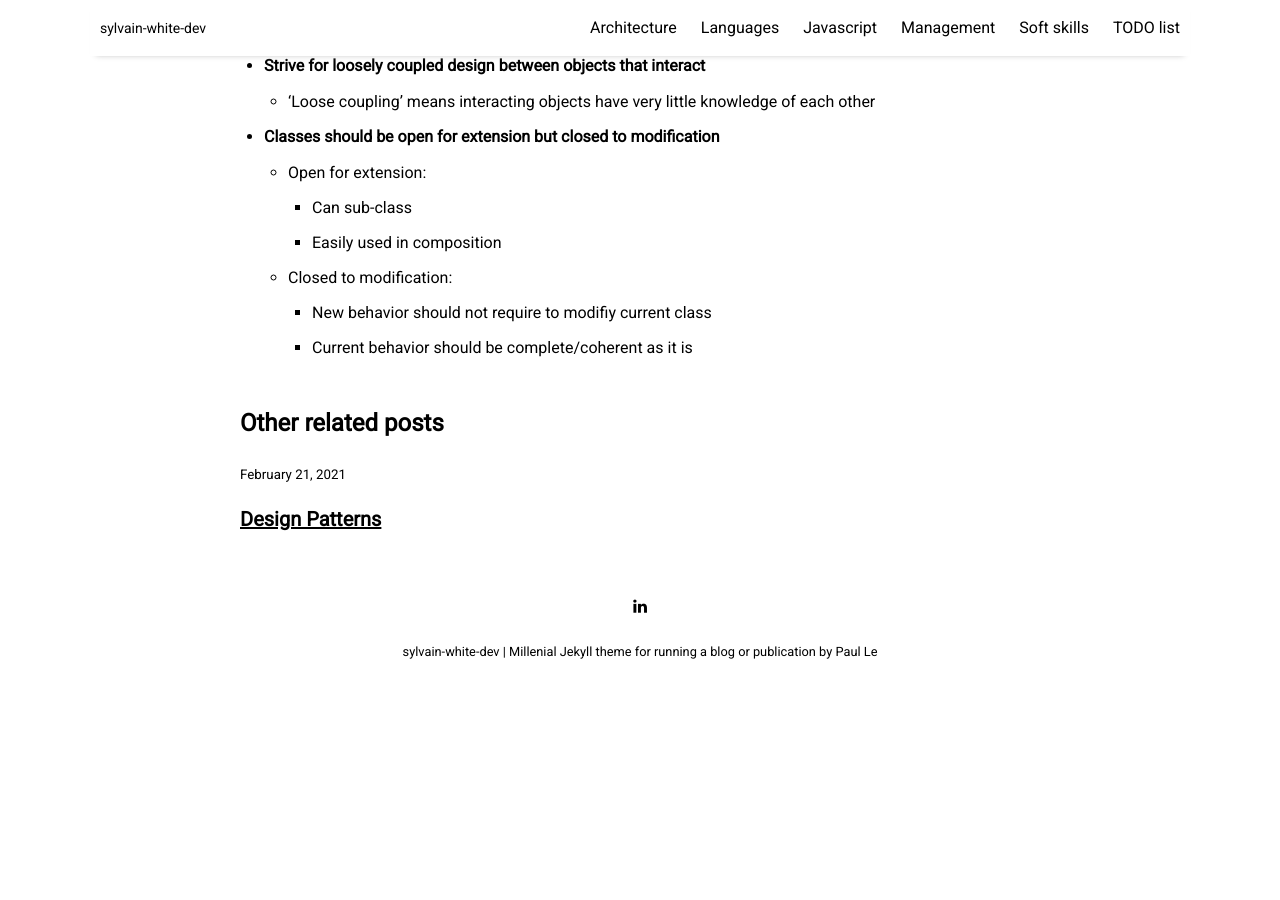
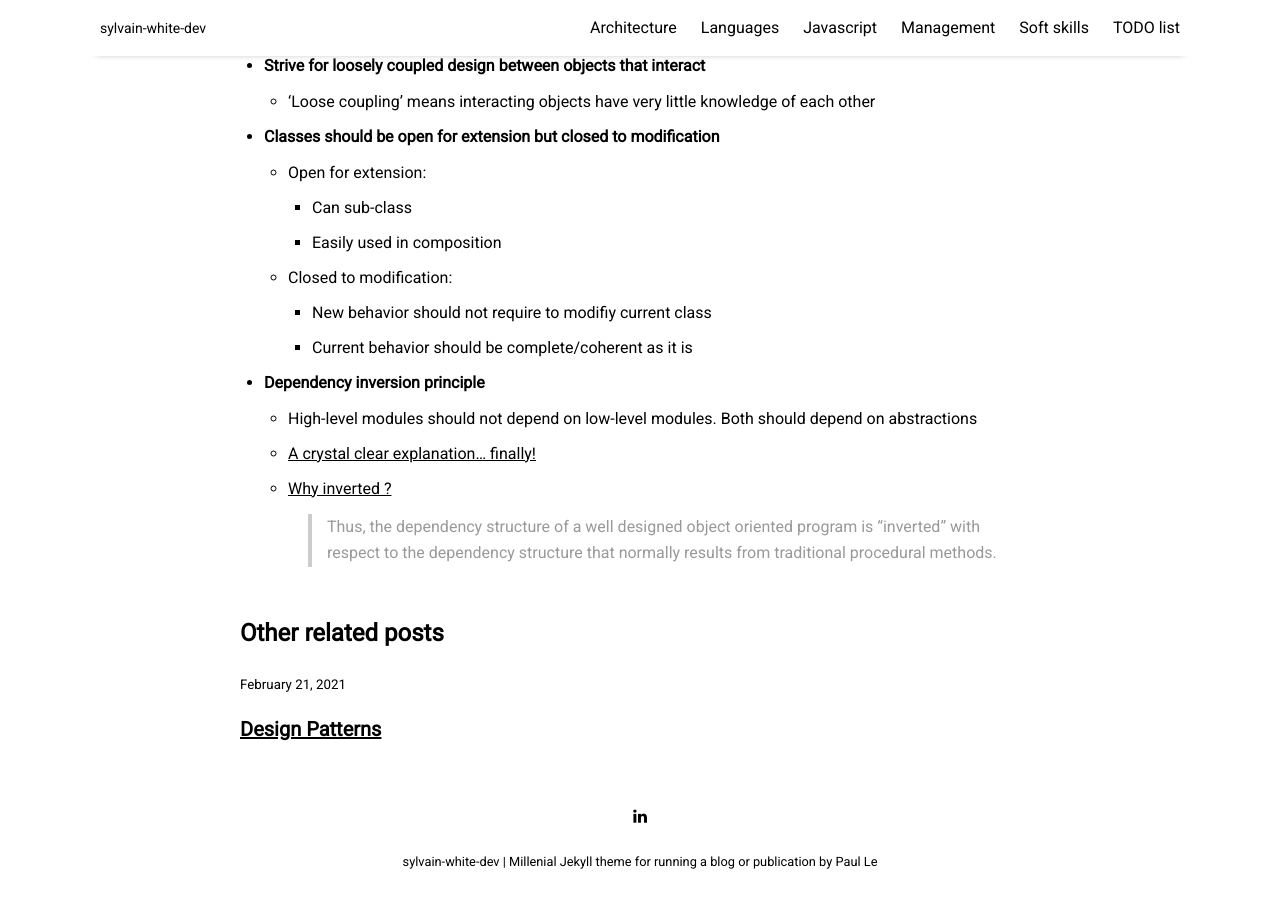
Before and after one commit to sylvainwhite/sylvain-white-dev, a Jekyll site: the page built from _posts/2021-02-20-ooPrinciples.md, in a window 1280 px wide and 900 px high, scrolled down 628 px. Built offline with Jekyll 4.4.1, drawn with Linux system fonts in a browser that asks for light colours; nearby versions of some CDN libraries; before the commit the page ends 1318 px from its top, so only the background shows below that.

Commit message:
Update oo principles post

```diff
--- a/_posts/2021-02-20-ooPrinciples.md
+++ b/_posts/2021-02-20-ooPrinciples.md
@@ -38,3 +38,10 @@ Based on [Head First - Design Patterns - A Brain-Friendly Guide](https://www.ama
     * Closed to modification:
         * New behavior should not require to modifiy current class
         * Current behavior should be complete/coherent as it is
+
+* #### Dependency inversion principle
+
+    * High-level modules should not depend on low-level modules. Both should depend on abstractions
+    * [A crystal clear explanation... finally!](https://medium.com/@kedren.villena/simplifying-dependency-inversion-principle-dip-59228122649a){:target="_blank"}
+    * [Why inverted ?](https://www.blinkingcaret.com/2016/01/27/inverts-dependency-inversion-principle/){:target="_blank"}
+        > Thus, the dependency structure of a well designed object oriented program is “inverted” with respect to the dependency structure that normally results from traditional procedural methods.
```
